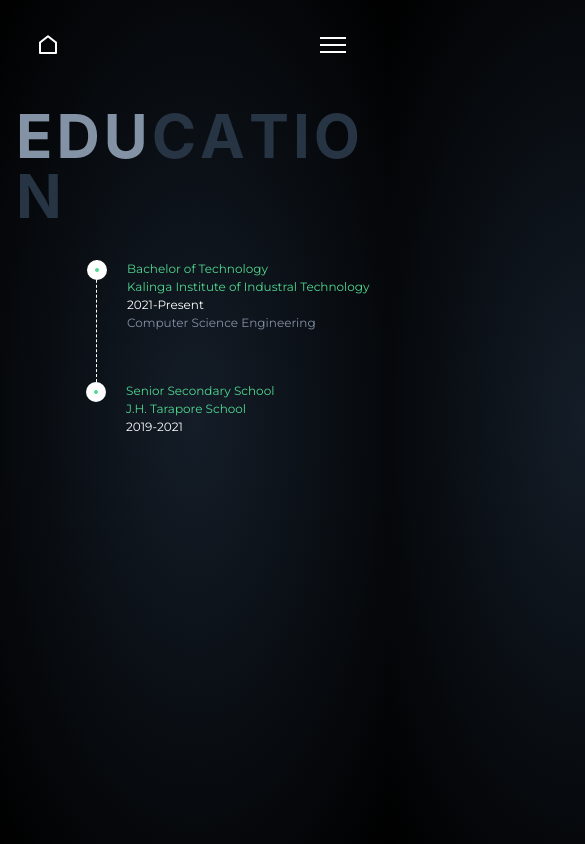
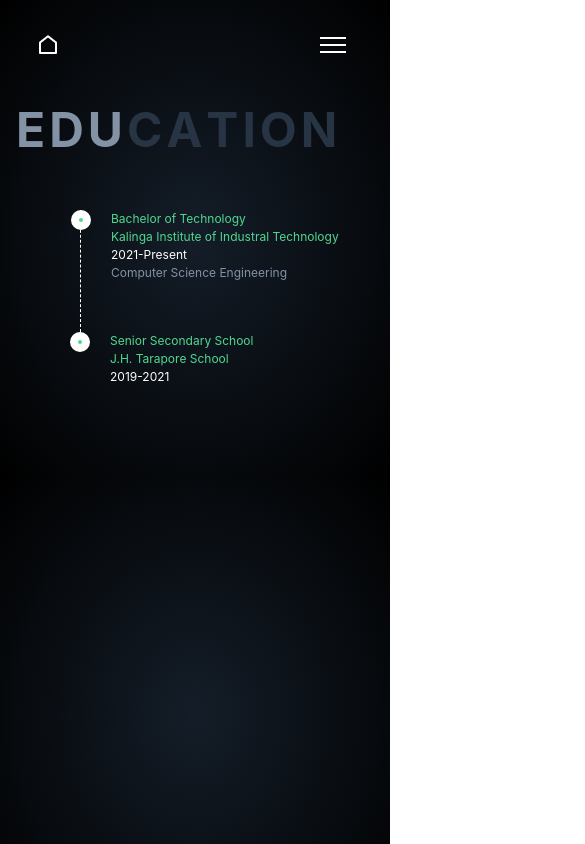
Before and after one commit to Gpadam11/newportfolio, a React (Create React App) app: page /education in a window 390 px wide. Shown: the top 844 px of the page, 585 px wide, since content can reach past the window. Built offline with nearby package versions, Linux system fonts and the light colour scheme.

Commit message:
edu css responsiveness

```diff
--- a/src/Components/Education/Education.jsx
+++ b/src/Components/Education/Education.jsx
@@ -22,47 +22,47 @@
 
                 <div className="about-title lg:ml-17rem xs:ml-1rem sm:ml-1rem">
                     <div className="hover relative inline-block ">
-                        <div className="text-gray  text-center xs:text-6xl sm:text-8xl md:text-8xl lg:text-12xl font-bold hover:text-white hover:scale-150  transition-all duration-300 ease-in-out ">
+                        <div className="text-gray  text-center xs:text-5xl sm:text-6xl md:text-8xl lg:text-12xl font-bold hover:text-white hover:scale-150  transition-all duration-300 ease-in-out ">
                             E
                         </div>
                     </div>
                     <div className="hover relative inline-block">
-                        <div className="text-transparent text-center xs:text-6xl sm:text-8xl md:text-8xl lg:text-12xl font-bold text-gray hover:text-white hover:scale-150  transition-all duration-300 ease-in-out">
+                        <div className="text-transparent text-center xs:text-5xl sm:text-6xl md:text-8xl lg:text-12xl font-bold text-gray hover:text-white hover:scale-150  transition-all duration-300 ease-in-out">
                             D
                         </div>
                     </div>
                     <div className="hover relative inline-block">
-                        <div className="text-transparent text-center xs:text-6xl sm:text-8xl md:text-8xl lg:text-12xl font-bold text-gray hover:text-white hover:scale-150  transition-all duration-300 ease-in-out">
+                        <div className="text-transparent text-center xs:text-5xl sm:text-6xl md:text-8xl lg:text-12xl font-bold text-gray hover:text-white hover:scale-150  transition-all duration-300 ease-in-out">
                             U
                         </div>
                     </div>
                     <div className="hover relative inline-block">
-                        <h1 className="text-transparent text-center xs:text-6xl sm:text-8xl md:text-8xl lg:text-12xl font-bold text-gray-dark hover:text-white hover:scale-150 transition-all duration-300 ease-in-out">
+                        <h1 className="text-transparent text-center xs:text-5xl sm:text-6xl md:text-8xl lg:text-12xl font-bold text-gray-dark hover:text-white hover:scale-150 transition-all duration-300 ease-in-out">
                             C
                         </h1>
                     </div>
                     <div className="hover relative inline-block">
-                        <h1 className="text-transparent text-center xs:text-6xl sm:text-8xl md:text-8xl lg:text-12xl font-bold text-gray-dark hover:text-white hover:scale-150 transition-all duration-300 ease-in-out">
+                        <h1 className="text-transparent text-center xs:text-5xl sm:text-6xl md:text-8xl lg:text-12xl font-bold text-gray-dark hover:text-white hover:scale-150 transition-all duration-300 ease-in-out">
                             A
                         </h1>
                     </div>
                     <div className="hover relative inline-block ">
-                        <h1 className="text-gray-dark  text-center xs:text-6xl sm:text-8xl md:text-8xl lg:text-12xl font-bold hover:text-white hover:scale-150  transition-all duration-300 ease-in-out">
+                        <h1 className="text-gray-dark  text-center xs:text-5xl sm:text-6xl md:text-8xl lg:text-12xl font-bold hover:text-white hover:scale-150  transition-all duration-300 ease-in-out">
                             T
                         </h1>
                     </div>
                     <div className="hover relative inline-block ">
-                        <h1 className="text-gray-dark  text-center xs:text-6xl sm:text-8xl md:text-8xl lg:text-12xl font-bold hover:text-white hover:scale-150 transition-all duration-300 ease-in-out">
+                        <h1 className="text-gray-dark  text-center xs:text-5xl sm:text-6xl md:text-8xl lg:text-12xl font-bold hover:text-white hover:scale-150 transition-all duration-300 ease-in-out">
                             I
                         </h1>
                     </div>
                     <div className="hover relative inline-block ">
-                        <h1 className="text-gray-dark  text-center xs:text-6xl sm:text-8xl md:text-8xl lg:text-12xl font-bold hover:text-white hover:scale-150  transition-all duration-300 ease-in-out">
+                        <h1 className="text-gray-dark  text-center xs:text-5xl sm:text-6xl md:text-8xl lg:text-12xl font-bold hover:text-white hover:scale-150  transition-all duration-300 ease-in-out">
                             O
                         </h1>
                     </div>
                     <div className="hover relative inline-block ">
-                        <h1 className="text-gray-dark  text-center xs:text-6xl sm:text-8xl md:text-8xl lg:text-10xl font-bold hover:text-white hover:scale-150 transition-all duration-300 ease-in-out">
+                        <h1 className="text-gray-dark  text-center xs:text-5xl sm:text-6xl md:text-8xl lg:text-10xl font-bold hover:text-white hover:scale-150 transition-all duration-300 ease-in-out">
                             N
                         </h1>
                     </div>
@@ -70,7 +70,7 @@
 
 
                 <div class="rightbox">
-                    <div class="container">
+                    <div class="edu-container">
 
 
                         <div class="rb-container md:ml-5rem xs:-ml-5rem">
--- a/src/Components/Education/education.css
+++ b/src/Components/Education/education.css
@@ -49,19 +49,11 @@
 ul.rb li .timestamp {
   color: #50d890;
   position: relative;
-  width: 600px;
   font-size: 22px;
 }
 
 .item-title {
   color: #fff;
-}
-
-.container-3 {
-  width: 5em;
-  vertical-align: right;
-  white-space: nowrap;
-  position: absolute;
 }
 
 .about-title {
@@ -125,7 +117,7 @@
     margin: 1rem;
     /* margin-top: 5rem; */
     letter-spacing: 0.25rem;
-    width: 100%;
+    width: 90%;
   }
 }
 
```
